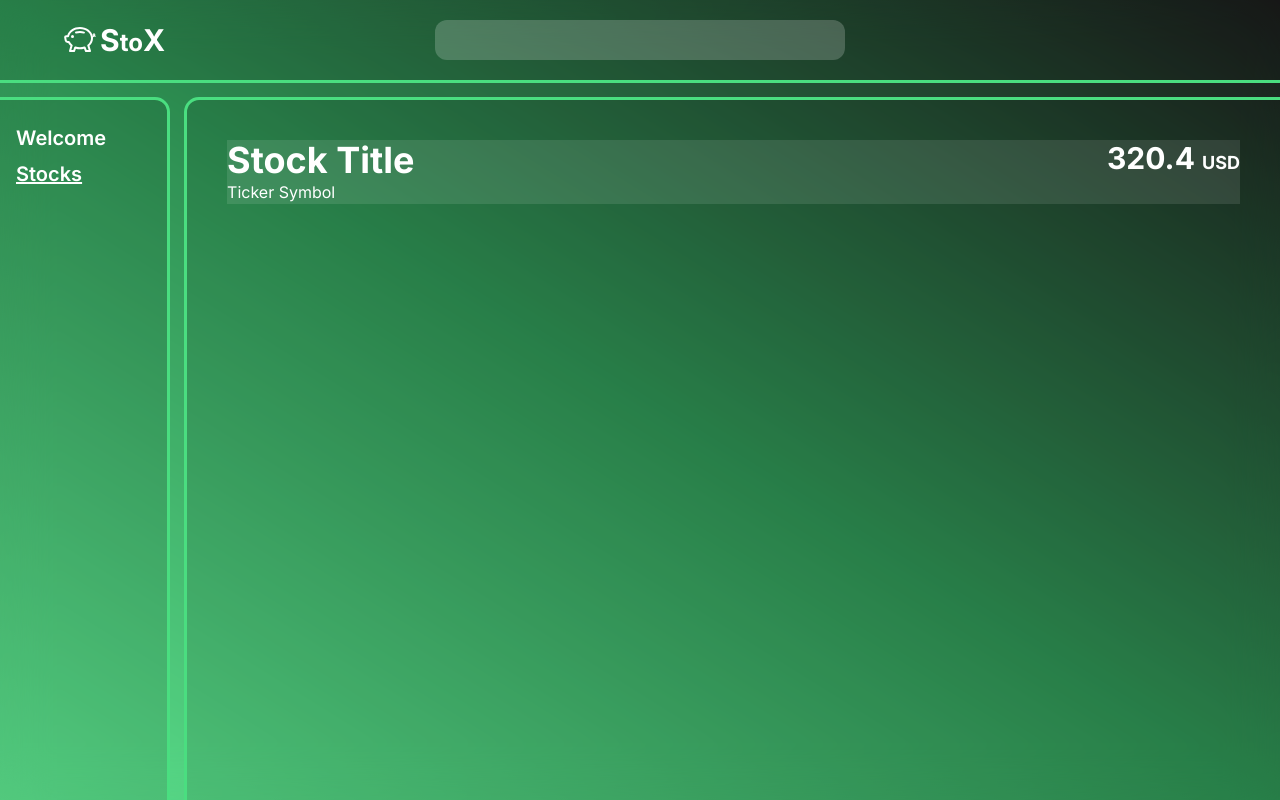
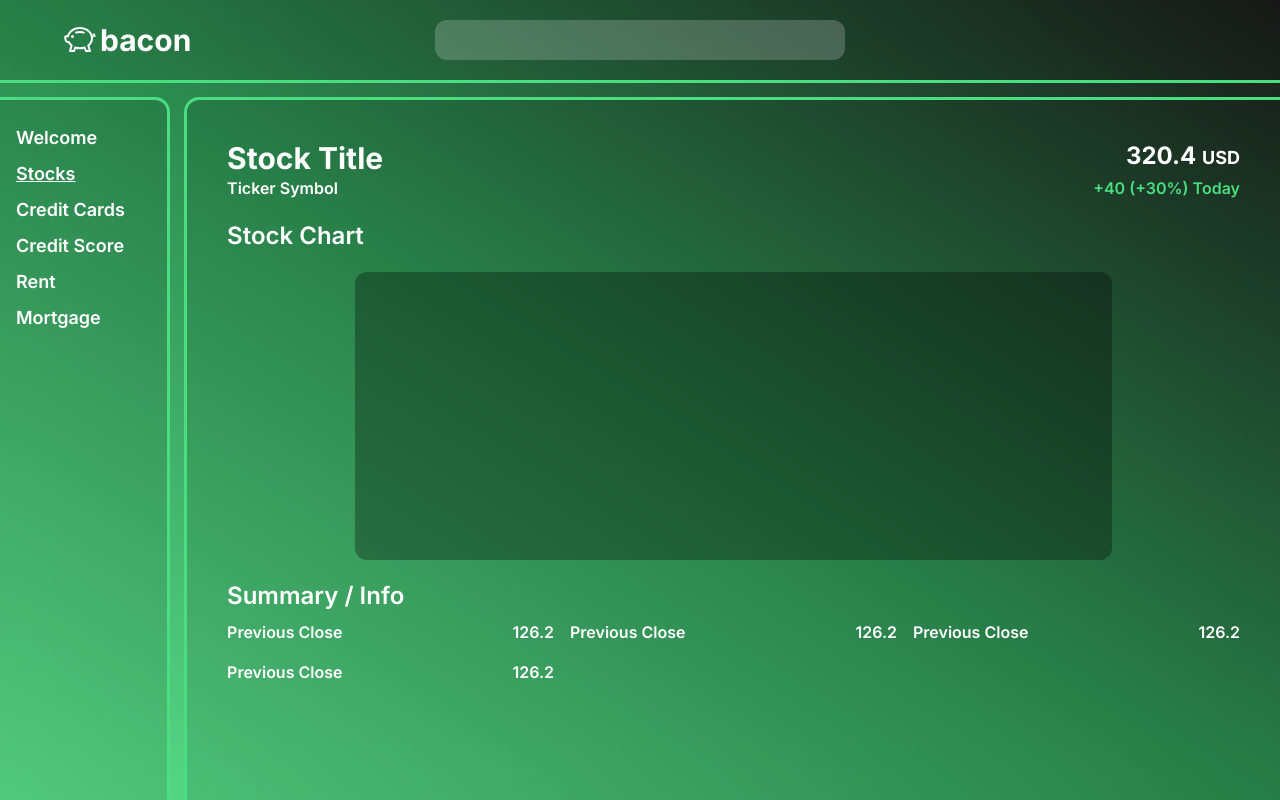
Before and after one commit to davidpierce24/learn-stocks, a Next.js app: page / in a window 1280 px wide. Built offline with nearby package versions, Linux system fonts and the light colour scheme.

Commit message:
keep the ui rolling

```diff
--- a/app/page.tsx
+++ b/app/page.tsx
@@ -10,7 +10,7 @@ export default function Home() {
         <div className="h-20 w-full bg-black bg-opacity-10 outline outline-green-400 p-6 flex items-center font-bold text-white text-2xl">
           <div className="basis-2/6 flex items-center pl-10">
             <BsPiggyBank className="w-8 h-8 mr-1" />
-            <span><span className="text-3xl">S</span>to<span className="text-3xl">X</span></span>
+            <span className="text-3xl">bacon</span>
           </div>
           <div className="basis-2/6">
             <input type="search" className="w-full h-10 bg-white bg-opacity-20 rounded-xl"/>
@@ -23,10 +23,14 @@ export default function Home() {
 
           {/* sidebar */}
           <div className="h-full w-48 bg-black bg-opacity-10 rounded-tr-xl p-4 outline outline-green-400 ">
-            <div className="h-full flex flex-col py-2 gap-2 overflow-y-auto text-white font-semibold text-xl">
+            <div className="h-full flex flex-col py-2 gap-2 overflow-y-auto text-white font-semibold text-lg">
 
               <p>Welcome</p>
               <p className="underline">Stocks</p>
+              <p>Credit Cards</p>
+              <p>Credit Score</p>
+              <p>Rent</p>
+              <p>Mortgage</p>
 
             </div>
           </div>
@@ -35,14 +39,51 @@ export default function Home() {
           <div className="h-full w-full bg-black bg-opacity-10 rounded-tl-xl outline outline-green-400 flex flex-col p-10 gap-4 overflow-y-auto text-white">
 
             {/* title div */}
-            <div className="flex bg-white bg-opacity-10 flex-wrap">
+            <div className=" bg-white bg-opacity-0 font-semibold">
 
               <div className="flex basis-full justify-between">
-                <span className="text-4xl font-bold" >Stock Title</span>
-                <span className="text-3xl font-bold">320.4 <span className="text-lg">USD</span></span>
+                <span className="text-3xl font-bold" >Stock Title</span>
+                <span className="text-2xl font-bold">320.4 <span className="text-lg">USD</span></span>
               </div>
 
-              <p>Ticker Symbol</p>
+              <div className="flex justify-between">
+                <span>Ticker Symbol</span>
+                <span className="text-green-400">+40 (+30%) Today</span>
+              </div>
+
+              {/* chart */}
+              <div className="pt-5">
+                <span className="text-2xl">Stock Chart</span>
+                <div className="pt-5 px-32">
+                  <div className="h-72 w-full bg-black bg-opacity-30 rounded-xl">
+
+                  </div>
+                </div>
+              </div>
+
+              {/* Stock Summary / Info */}
+              <div className="pt-5">
+                <span className="text-2xl">Summary / Info</span>
+                <div className="grid grid-cols-3 gap-4 pt-2">
+                  <div className="flex justify-between hover:bg-black hover:bg-opacity-10">
+                    <span>Previous Close</span>
+                    <span>126.2</span>
+                  </div>
+                  <div className="flex justify-between">
+                    <span>Previous Close</span>
+                    <span>126.2</span>
+                  </div>
+                  <div className="flex justify-between">
+                    <span>Previous Close</span>
+                    <span>126.2</span>
+                  </div>
+                  <div className="flex justify-between">
+                    <span>Previous Close</span>
+                    <span>126.2</span>
+                  </div>
+                </div>
+              </div>
+
 
             </div>
 
```
